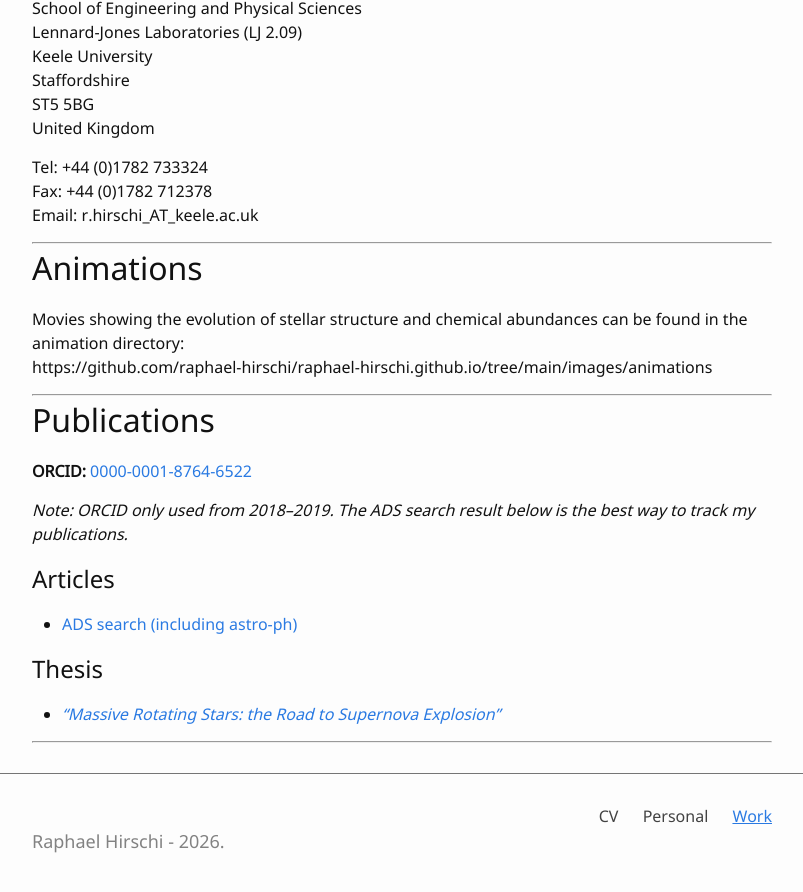
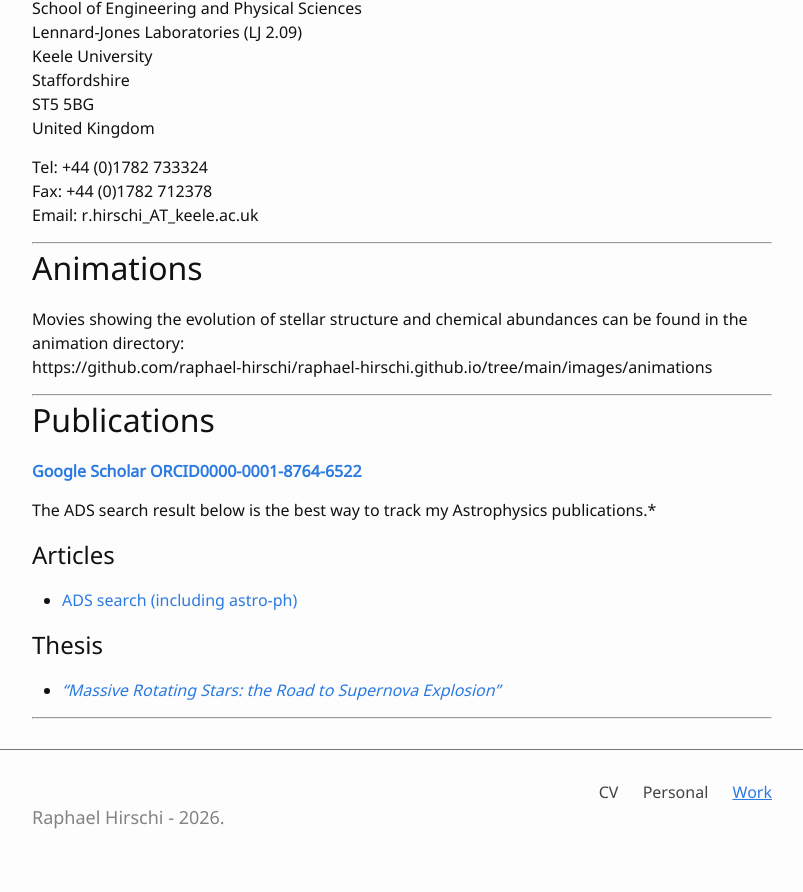
Before and after one commit to raphael-hirschi/raphael-hirschi.github.io, a Jekyll site: the page built from work.md, in a window 1280 px wide and 900 px high, scrolled down 1144 px. Shown: the top 892 px of the window, without its empty margins (238-1041 px from the left). Built offline with Jekyll 4.4.1, drawn with Linux system fonts in a browser that asks for light colours.

Commit message:
Revise publication links and notes in work.md
Updated ORCID link and modified publication note for clarity.

```diff
--- a/work.md
+++ b/work.md
@@ -79,9 +79,10 @@ https://github.com/raphael-hirschi/raphael-hirschi.github.io/tree/main/images/an
 
 # Publications
 
-**ORCID:** [0000‑0001‑8764‑6522](https://orcid.org/0000-0001-8764-6522)
+**[Google Scholar](https://scholar.google.com/citations?user=hw32Dg8AAAAJ&hl=en)**
+**[ORCID0000‑0001‑8764‑6522](https://orcid.org/0000-0001-8764-6522)**
 
-*Note: ORCID only used from 2018–2019. The ADS search result below is the best way to track my publications.*
+The ADS search result below is the best way to track my Astrophysics publications.*
 
 ## Articles
 
@@ -89,6 +90,6 @@ https://github.com/raphael-hirschi/raphael-hirschi.github.io/tree/main/images/an
 
 ## Thesis
 
-- *["Massive Rotating Stars: the Road to Supernova Explosion"](https://archive-ouverte.unige.ch/authors/view/30029)*
+- *["Massive Rotating Stars: the Road to Supernova Explosion"](https://archive-ouverte.unige.ch/unige:287)*
 
 ---
```
